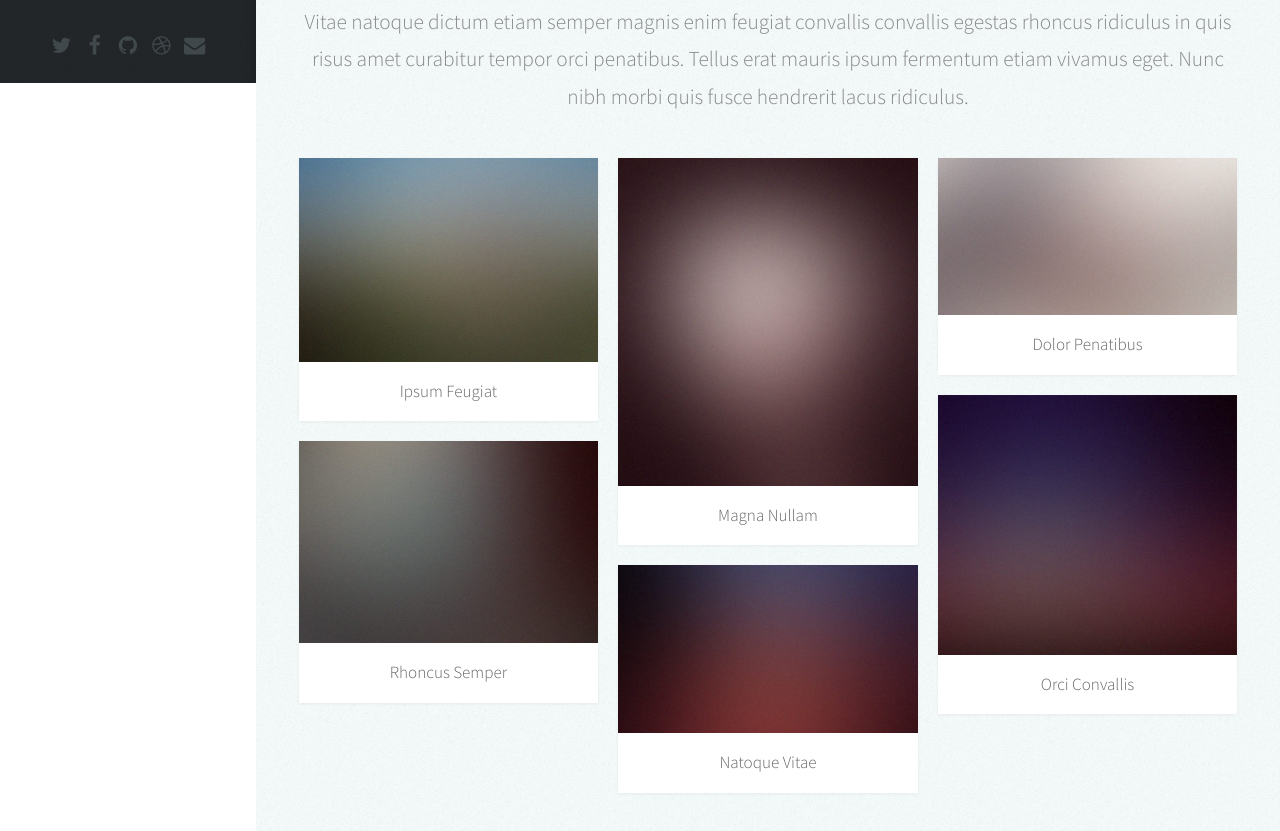
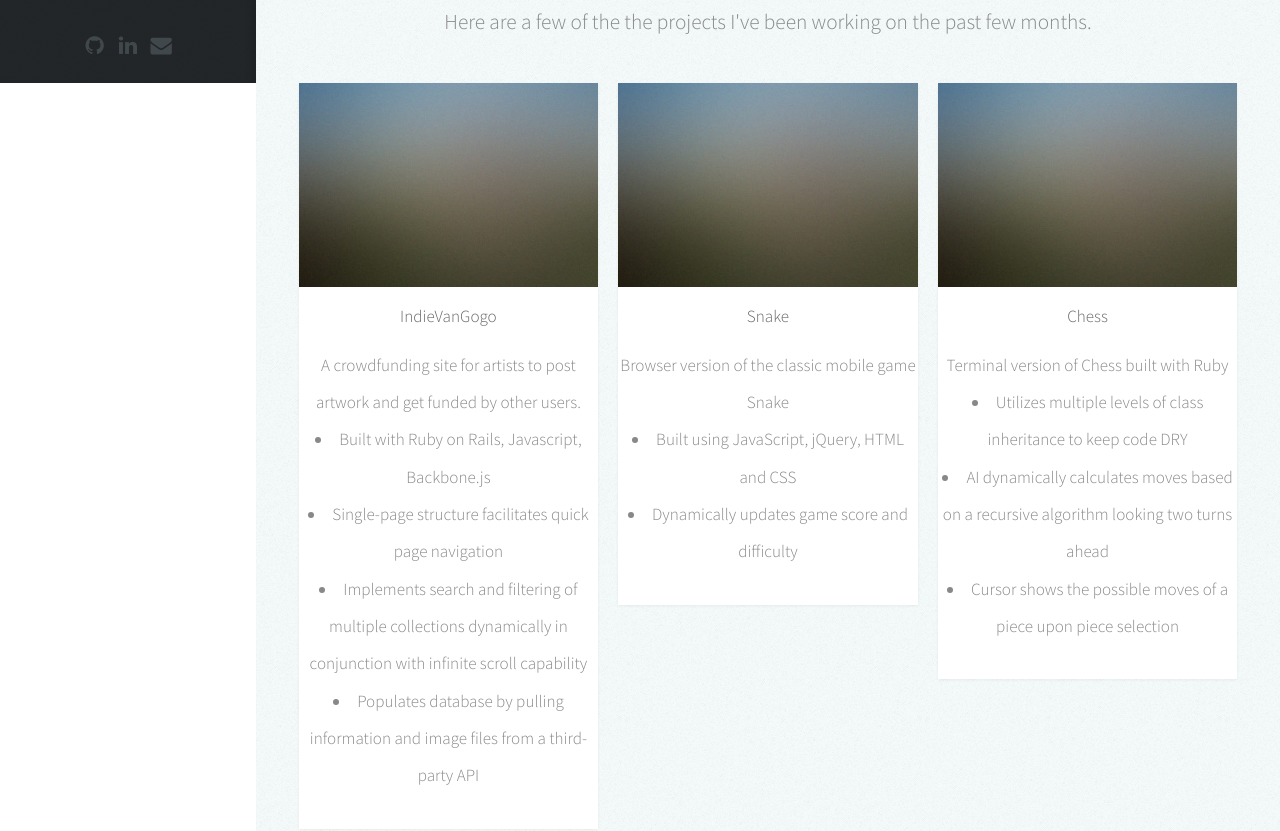
Before and after one commit to martineehrlich/martineehrlich.github.io, a plain HTML site: page index.html in a window 1280 px wide. Shown: the part 717-1548 px from the top of the page. Drawn offline with Linux system fonts and the light colour scheme.

Commit message:
update template

```diff
--- a/index.html
+++ b/index.html
@@ -6,7 +6,7 @@
 -->
 <html>
 	<head>
-		<title>Prologue by HTML5 UP</title>
+		<title>Martine Ehrlich</title>
 		<meta charset="utf-8" />
 		<meta name="viewport" content="width=device-width, initial-scale=1" />
 		<!--[if lte IE 8]><script src="assets/js/ie/html5shiv.js"></script><![endif]-->
@@ -24,8 +24,8 @@
 					<!-- Logo -->
 						<div id="logo">
 							<span class="image avatar48"><img src="images/avatar.jpg" alt="" /></span>
-							<h1 id="title">Jane Doe</h1>
-							<p>Hyperspace Engineer</p>
+							<h1 id="title">Martine Ehrlich</h1>
+							<p>Software Engineer</p>
 						</div>
 
 					<!-- Nav -->
@@ -57,10 +57,8 @@
 
 					<!-- Social Icons -->
 						<ul class="icons">
-							<li><a href="#" class="icon fa-twitter"><span class="label">Twitter</span></a></li>
-							<li><a href="#" class="icon fa-facebook"><span class="label">Facebook</span></a></li>
 							<li><a href="#" class="icon fa-github"><span class="label">Github</span></a></li>
-							<li><a href="#" class="icon fa-dribbble"><span class="label">Dribbble</span></a></li>
+							<li><a href="#" class="icon fa-linkedin"><span class="label">LinkedIn</span></a></li>
 							<li><a href="#" class="icon fa-envelope"><span class="label">Email</span></a></li>
 						</ul>
 
@@ -76,14 +74,14 @@
 						<div class="container">
 
 							<header>
-								<h2 class="alt">Hi! I'm <strong>Prologue</strong>, a <a href="http://html5up.net/license">free</a> responsive<br />
-								site template designed by <a href="http://html5up.net">HTML5 UP</a>.</h2>
+								<h2 class="alt">Hi! I'm <strong>Martine</strong>, a software engineer <br />
+								located in San Francisco.</h2>
 								<p>Ligula scelerisque justo sem accumsan diam quis<br />
 								vitae natoque dictum sollicitudin elementum.</p>
 							</header>
 
 							<footer>
-								<a href="#portfolio" class="button scrolly">Magna Aliquam</a>
+								<a href="#portfolio" class="button scrolly">See more</a>
 							</footer>
 
 						</div>
@@ -97,51 +95,48 @@
 								<h2>Portfolio</h2>
 							</header>
 
-							<p>Vitae natoque dictum etiam semper magnis enim feugiat convallis convallis
-							egestas rhoncus ridiculus in quis risus amet curabitur tempor orci penatibus.
-							Tellus erat mauris ipsum fermentum etiam vivamus eget. Nunc nibh morbi quis
-							fusce hendrerit lacus ridiculus.</p>
+							<p>Here are a few of the the projects I've been working on the past few months.</p>
 
 							<div class="row">
 								<div class="4u 12u$(mobile)">
 									<article class="item">
 										<a href="#" class="image fit"><img src="images/pic02.jpg" alt="" /></a>
 										<header>
-											<h3>Ipsum Feugiat</h3>
-										</header>
-									</article>
-									<article class="item">
-										<a href="#" class="image fit"><img src="images/pic03.jpg" alt="" /></a>
-										<header>
-											<h3>Rhoncus Semper</h3>
+											<h3>IndieVanGogo</h3>
+											<p>
+												A crowdfunding site for artists to post artwork and get funded by other users.
+												<li>Built with Ruby on Rails, Javascript, Backbone.js</li>
+												<li>Single-page structure facilitates quick page navigation </li>
+												<li>Implements search and filtering of multiple collections dynamically in conjunction with infinite scroll capability</li>
+												<li>Populates database by pulling information and image files from a third-party API</li>
+											</p>
 										</header>
 									</article>
 								</div>
 								<div class="4u 12u$(mobile)">
 									<article class="item">
-										<a href="#" class="image fit"><img src="images/pic04.jpg" alt="" /></a>
+										<a href="#" class="image fit"><img src="images/pic02.jpg" alt="" /></a>
 										<header>
-											<h3>Magna Nullam</h3>
-										</header>
-									</article>
-									<article class="item">
-										<a href="#" class="image fit"><img src="images/pic05.jpg" alt="" /></a>
-										<header>
-											<h3>Natoque Vitae</h3>
+											<h3>Snake</h3>
+											<p>
+												Browser version of the classic mobile game Snake
+												<li>Built using JavaScript, jQuery, HTML and CSS</li>
+												<li>Dynamically updates game score and difficulty</li>
+											</p>
 										</header>
 									</article>
 								</div>
 								<div class="4u$ 12u$(mobile)">
 									<article class="item">
-										<a href="#" class="image fit"><img src="images/pic06.jpg" alt="" /></a>
+										<a href="#" class="image fit"><img src="images/pic02.jpg" alt="" /></a>
 										<header>
-											<h3>Dolor Penatibus</h3>
-										</header>
-									</article>
-									<article class="item">
-										<a href="#" class="image fit"><img src="images/pic07.jpg" alt="" /></a>
-										<header>
-											<h3>Orci Convallis</h3>
+											<h3>Chess</h3>
+											<p>
+												Terminal version of Chess built with Ruby
+												<li>Utilizes multiple levels of class inheritance to keep code DRY </li>
+			 									<li>AI dynamically calculates moves based on a recursive algorithm looking two turns ahead</li>
+												<li>Cursor shows the possible moves of a piece upon piece selection</li>
+											</p>
 										</header>
 									</article>
 								</div>
```
